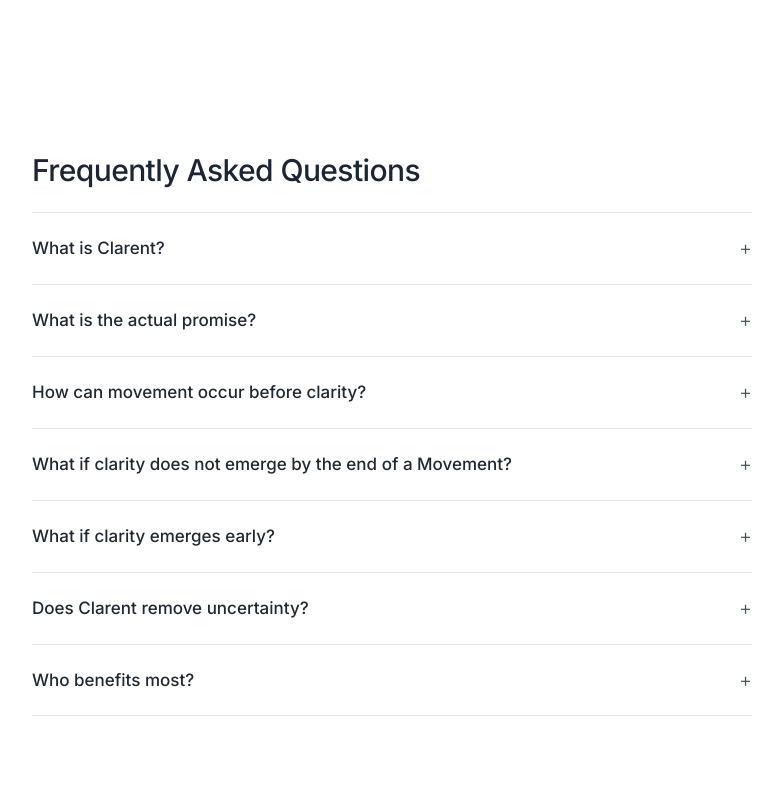
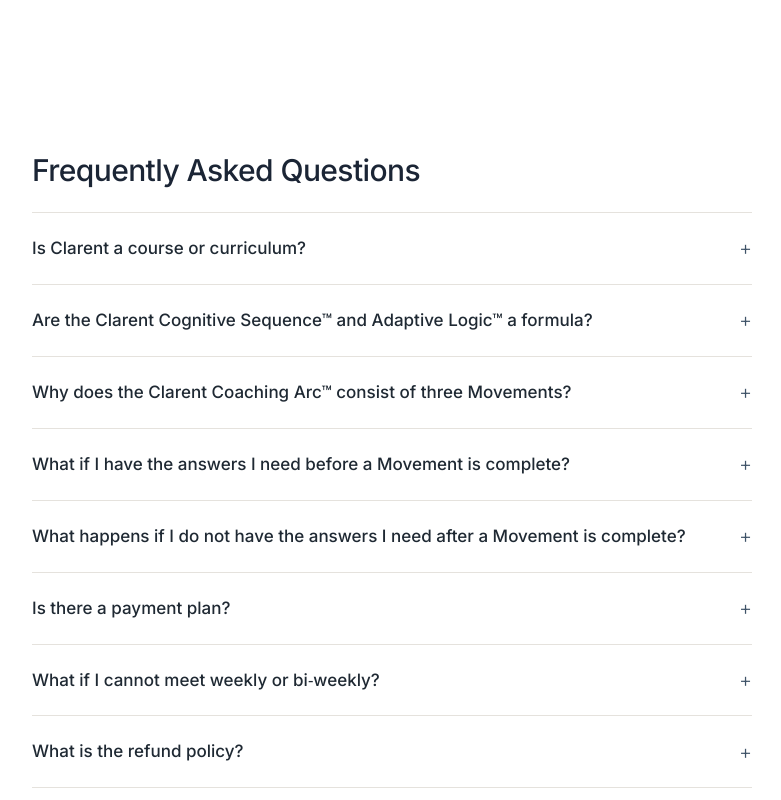
Before and after one commit to dcinferno/clarent-coaching, a Next.js app: page / in a window 1280 px wide. Shown: the part 11200-12000 px from the top of the page, without its empty margins (248-1029 px from the left). Built offline with nearby package versions, Linux system fonts and the light colour scheme; a web font is replaced by a local one.

Commit message:
updated faq

```diff
--- a/src/components/FAQAccordion.jsx
+++ b/src/components/FAQAccordion.jsx
@@ -3,32 +3,36 @@
 
 const faqs = [
   {
-    q: 'What is Clarent?',
-    a: 'A structured coaching approach for navigating consequential decisions under uncertainty.',
+    q: 'Is Clarent a course or curriculum?',
+    a: 'No.\nClarent provides structure, but it does not follow a predetermined curriculum or teach a prescribed set of lessons.\n\nThe structure remains consistent. The content is shaped by the situation you bring.',
   },
   {
-    q: 'What is the actual promise?',
-    a: 'Movement toward clear decision-making, not guaranteed clarity.',
+    q: 'Are the Clarent Cognitive Sequence™ and Adaptive Logic™ a formula?',
+    a: 'No.\nThey provide structure for the coaching conversation, but they do not prescribe conclusions or outcomes.\nThe framework remains consistent while the work adapts to the person and situation.',
   },
   {
-    q: 'How can movement occur before clarity?',
-    a: 'Organized thinking creates enough stability to act and test direction in real time.',
+    q: 'Why does the Clarent Coaching Arc™ consist of three Movements?',
+    a: 'People arrive at understanding and direction at different rates.\n\nAt the end of each Movement, you decide whether to conclude the work or continue the conversation.',
   },
   {
-    q: 'What if clarity does not emerge by the end of a Movement?',
-    a: 'Progress still occurs: thinking organizes, direction strengthens, and movement develops.',
+    q: 'What if I have the answers I need before a Movement is complete?',
+    a: 'The remaining sessions can be used to strengthen, examine, and support the direction that has emerged.',
   },
   {
-    q: 'What if clarity emerges early?',
-    a: 'Remaining sessions test and reinforce the direction to ensure it remains coherent under real conditions.',
+    q: 'What happens if I do not have the answers I need after a Movement is complete?',
+    a: 'Some decisions require more time than others.\nAt the end of each Movement, you decide whether continuing the conversation serves your needs.',
   },
   {
-    q: 'Does Clarent remove uncertainty?',
-    a: 'No. It builds structure that enables movement despite uncertainty.',
+    q: 'Is there a payment plan?',
+    a: 'Each Movement is paid in full before the first session begins.',
   },
   {
-    q: 'Who benefits most?',
-    a: 'Individuals navigating repeated decision loops, competing pressures, cognitive overload, or prolonged directional uncertainty.',
+    q: 'What if I cannot meet weekly or bi‑weekly?',
+    a: 'Sessions can be arranged in a way that reasonably fits your circumstances.',
+  },
+  {
+    q: 'What is the refund policy?',
+    a: 'Payments are generally non‑refundable once a Movement has been purchased. Additional details are provided in the Coaching Agreement.',
   },
 ];
 
@@ -64,9 +68,13 @@
             </span>
           </button>
           {open === i && (
-            <p style={{ margin: '0 0 24px', color: '#6F6A64', fontSize: '1.0625rem', lineHeight: 1.7 }}>
-              {faq.a}
-            </p>
+            <div style={{ margin: '0 0 24px', color: '#6F6A64', fontSize: '1.0625rem', lineHeight: 1.7 }}>
+              {faq.a.split('\n\n').map((block, bi) => (
+                <p key={bi} style={{ margin: bi > 0 ? '12px 0 0' : '0', whiteSpace: 'pre-line' }}>
+                  {block}
+                </p>
+              ))}
+            </div>
           )}
         </div>
       ))}
```
